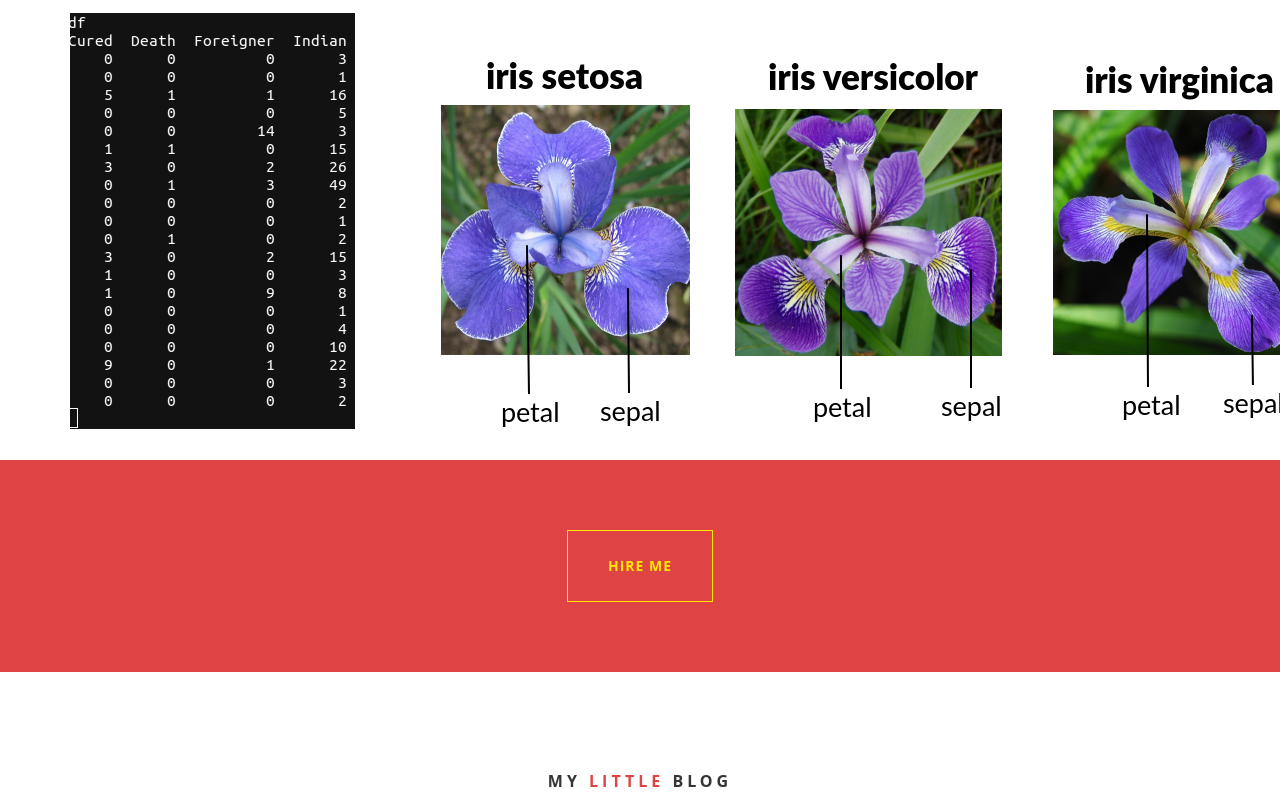
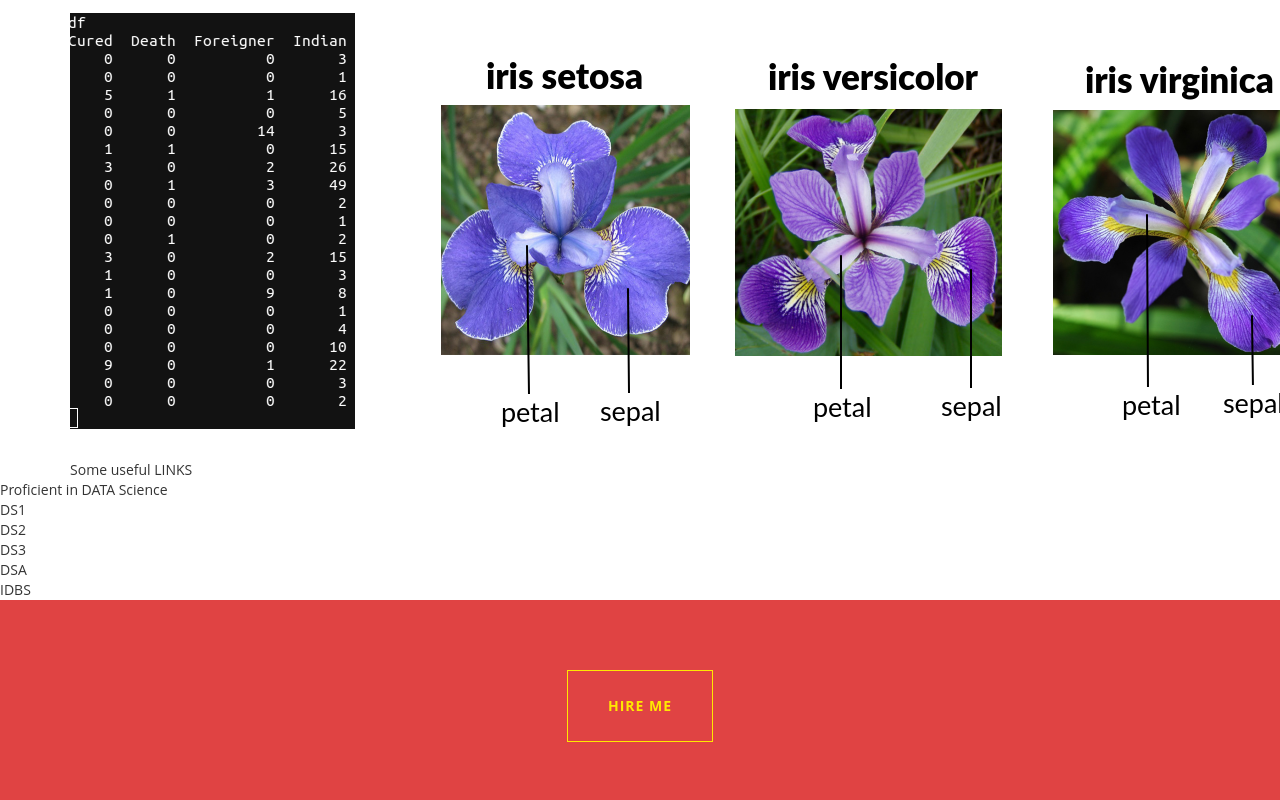
Before and after one commit to b18050/portfolio, a plain HTML site: page index.html in a window 1280 px wide. Shown: the part 1499-2299 px from the top of the page. Drawn offline with nearby package versions, Linux system fonts and the light colour scheme; some packages are replaced by stand-ins of ours.

Commit message:
minor changes done

```diff
--- a/index.html
+++ b/index.html
@@ -159,74 +159,36 @@
 
               </div>
           </div>
+
   	     <!--PORTFOLIO ITEM END -->
 
-  		<!--PORTFOLIO ITEM 3-
-          <div class="col-md-3 col-sm-6">
-              <div class="overlay-effect effects clearfix">
-                  <div class="img">
-                      <a href="img/portfolio/iris-species2.jpeg" data-lightbox="roadtrip" title="Project Three - Lorem Ipsum"><img class="grayscale" src="img/portfolio/iris-species2.jpeg" alt="Portfolio Item"></a>
-                  </div>
-              </div>
-          </div>
-  	     PORTFOLIO ITEM END -->
+  		<
 
-  		<!-- PORTFOLIO ITEM 4
-          <div class="col-md-3 col-sm-6 ">
-              <div class="overlay-effect effects clearfix">
-                  <div class="img">
-                      <a href="img/portfolio/iris-species3.jpeg" data-lightbox="roadtrip" title="Project Four - Lorem Ipsum"><img class="grayscale" src="img/portfolio/iris-species3.jpeg" alt="Portfolio Item"></a>
-                  </div>
-              </div>
-          </div>
-  	 PORTFOLIO ITEM END
-
-         PORTFOLIO ITEM 5
-          <div class="col-md-3 col-sm-6 ">
-              <div class="overlay-effect effects clearfix">
-                  <div class="img">
-                      <a href="img/portfolio/portfolio-05-large.jpg" data-lightbox="roadtrip" title="Project Five - Lorem Ipsum"><img class="grayscale" src="img/portfolio/portfolio-05-thumbnail.jpg" alt="Portfolio Item"></a>
-                  </div>
-              </div>
-          </div>
-  	     PORTFOLIO ITEM END
-
-  	    PORTFOLIO ITEM 6
-          <div class="col-md-3 col-sm-6">
-              <div class="overlay-effect effects clearfix">
-                  <div class="img">
-                      <a href="img/portfolio/portfolio-06-large.jpg" data-lightbox="roadtrip" title="Project Six - Lorem Ipsum"><img class="grayscale" src="img/portfolio/portfolio-06-thumbnail.jpg" alt="Portfolio Item"></a>
-                  </div>
-              </div>
-          </div>
-  	     PORTFOLIO ITEM END
-
-  		 PORTFOLIO ITEM 7
-          <div class="col-md-3 col-sm-6">
-              <div class="overlay-effect effects clearfix">
-                  <div class="img">
-                      <a href="img/portfolio/portfolio-07-large.jpg" data-lightbox="roadtrip" title="Project Seven - Lorem Ipsum"><img class="grayscale" src="img/portfolio/portfolio-07-thumbnail.jpg" alt="Portfolio Item"></a>
-                  </div>
-              </div>
-          </div>
-  	     PORTFOLIO ITEM END
-  		 PORTFOLIO ITEM 8
-          <div class="col-md-3 col-sm-6">
-              <div class="overlay-effect effects clearfix">
-                  <div class="img">
-                      <a href="img/portfolio/portfolio-08-large.jpg" data-lightbox="roadtrip" title="Project Eight - Lorem Ipsum"><img class="grayscale" src="img/portfolio/portfolio-08-thumbnail.jpg" alt="Portfolio Item"></a>
-                  </div>
-              </div>
-          </div>
-  	     PORTFOLIO ITEM END -->
-        </div><!--/row-->
+  		        </div><!--/row-->
       </div><!--/.container-->
 		<!-- ==========================
         PORTFOLIO SECTION END
         =========================== -->
 
 
-
+	<div class="container">Some useful LINKS</div>
+	<table>Proficient in DATA Science
+		<tr>
+			<td>DS1</td>
+		</tr>
+		<tr>
+			<td>DS2</td>
+		</tr>
+		<tr>
+			<td>DS3</td>
+		</tr>
+		<tr>
+			<td>DSA</td>
+		</tr>
+		<tr>
+			<td>IDBS</td>
+		</tr>
+	</table>
 
 		<!-- ==========================
         CUSTOM SPACER
```
